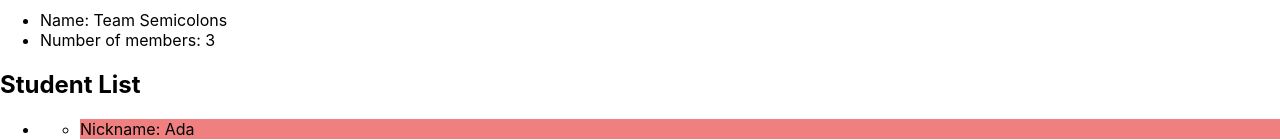
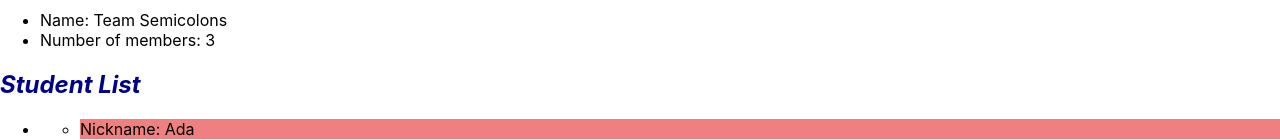
Before and after one commit to AdaGold/student-app, a React (Vite) app: page / in a window 1280 px wide. Shown: the part 121-261 px from the top of the page. Built offline with nearby package versions, Linux system fonts and the light colour scheme.

Commit message:
restore heading style

```diff
--- a/src/components/StudentList.jsx
+++ b/src/components/StudentList.jsx
@@ -19,7 +19,7 @@ const StudentList = (props) => {
 
   return (
     <section>
-      <h2>Student List</h2>
+      <h2 className="student-list__heading">Student List</h2>
       <ul>{studentComponents}</ul>
     </section>
   );
```
